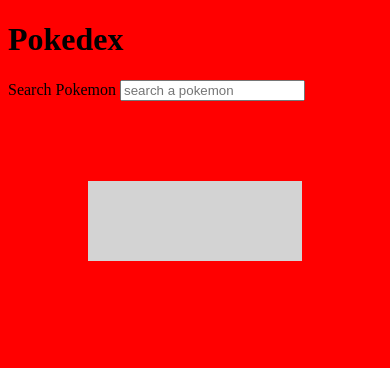
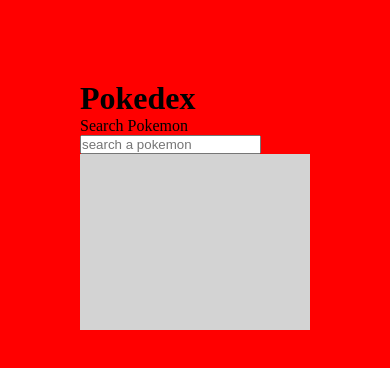
Before and after one commit to cordovacarlos22/pokedex_By_carloscordova.dev, a website: page index.html in a window 390 px wide. Drawn offline with Linux system fonts and the light colour scheme; no server answers.

Commit message:
style(CSS): :lipstick: working on mobile responsivenes

```diff
--- a/style.css
+++ b/style.css
@@ -1,11 +1,25 @@
+*{
+  box-sizing: border-box;
+  margin: 0;
+  padding: 0;
+}
+
 body {
+ margin: 5rem;
+  display: flex;
+  flex-direction: column;
+  justify-content: center;
+  align-items: center;
+
   background-color: red;
 }
 
 main {
-  margin: 5rem;
-  padding: 2rem;
+
+  padding: 5rem;
   background-color: lightgray;
+  width: 100%;
+
 }
 
 .pokemon-container {
```
